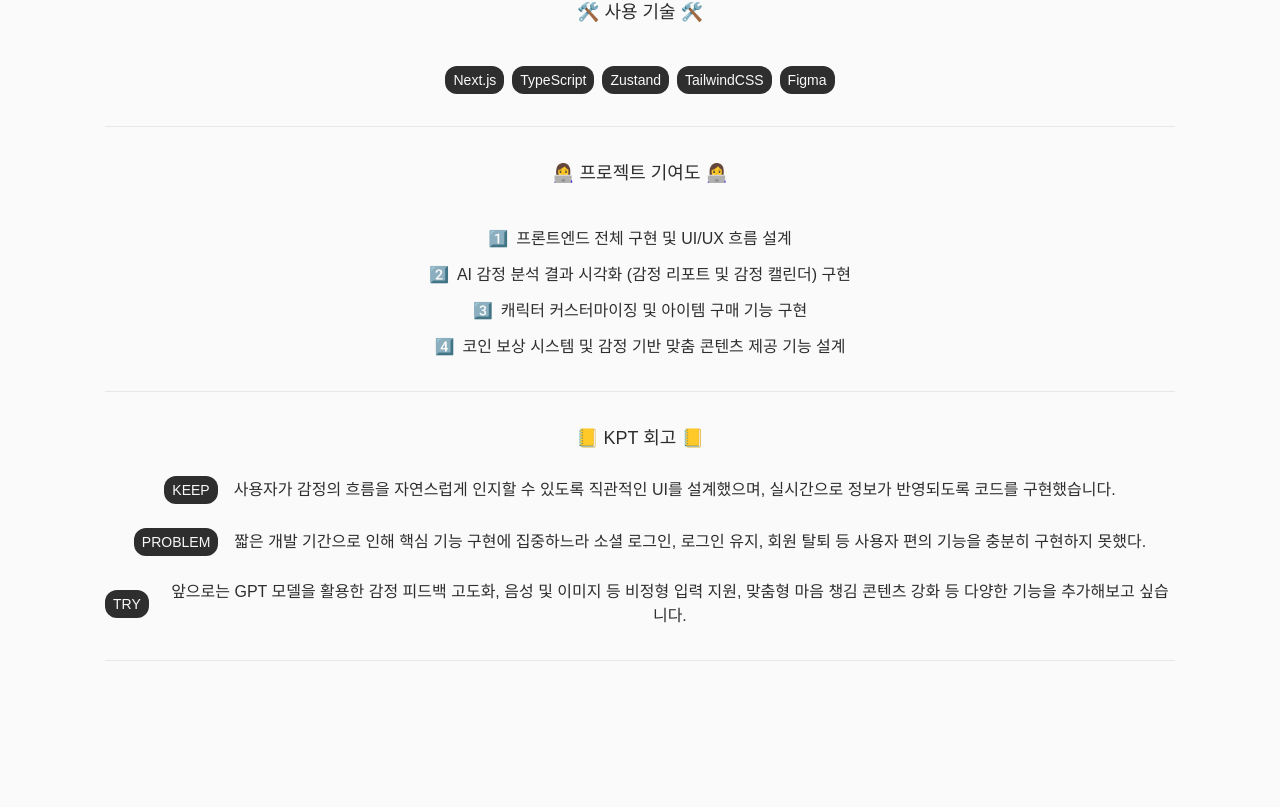
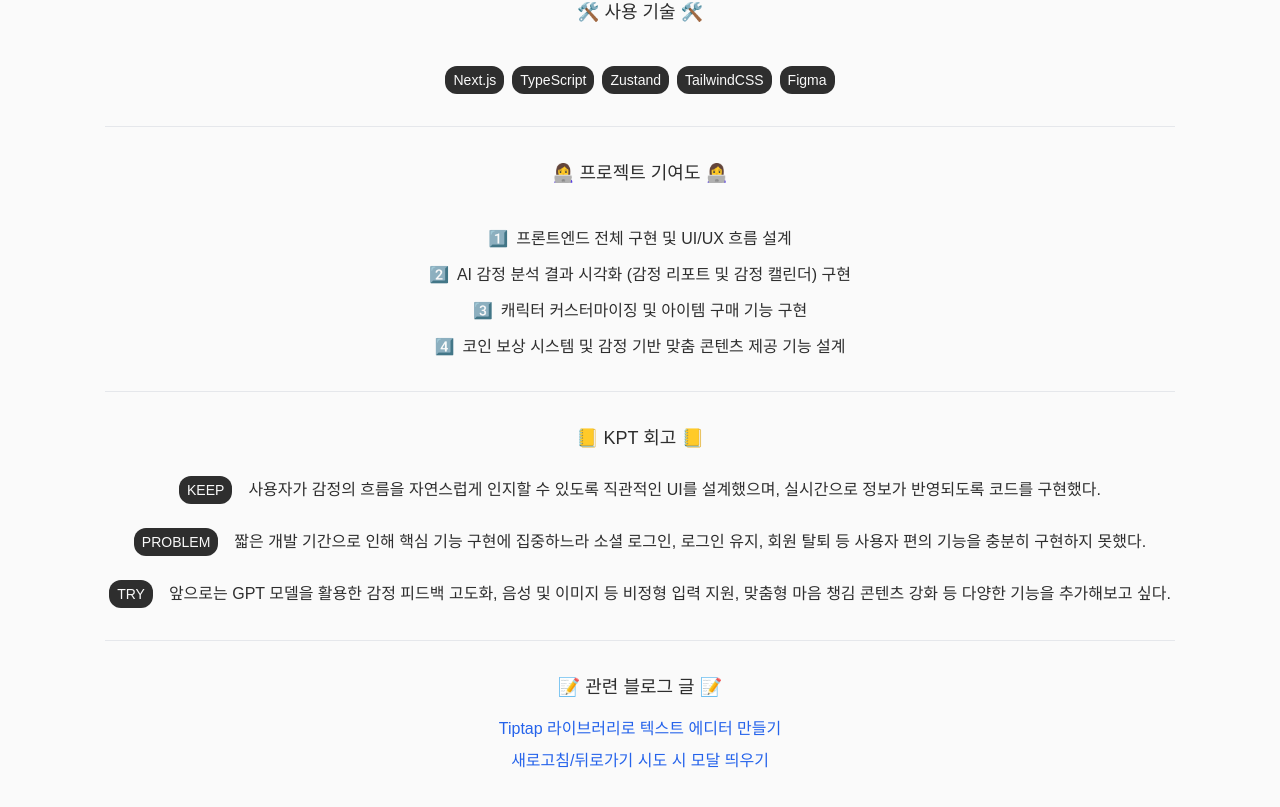
Before and after one commit to xuuwon/yuwon-portfolio, a React (Vite) app: page /projects/4 in a window 1280 px wide. Shown: the part 1091-1898 px from the top of the page. Before the commit the page ends 1816 px from the top, so only its background shows below. Built offline with nearby package versions, Linux system fonts and the light colour scheme; a web font is replaced by a local one.

Commit message:
feat: 관련 블로그 글 추가

```diff
--- a/src/components/data/projectData.ts
+++ b/src/components/data/projectData.ts
@@ -70,6 +70,20 @@ export const projectDetailData: ProjectDetailProps[] = [
     problem:
       "액세스 및 리프레시 토큰을 받아올 때 역량 부족으로 httpOnly와 Secure 속성을 설정하지 못해 보안상 문제가 발생했다.",
     try: "유저 관련 작업을 맡은 만큼, 보안에 더욱 신경을 쓰고, 시간을 충분히 할애하여 보안 조치를 강화하겠다.",
+    blogs: [
+      {
+        title: "cva, clsx를 활용하여 레이어팝업 컴포넌트 만들기",
+        link: "https://xuwon.tistory.com/38",
+      },
+      {
+        title: "RTK Query로 로그인 API 구현하고 RTK로 유저 정보 관리하기",
+        link: "https://xuwon.tistory.com/42",
+      },
+      {
+        title: "[트러블 슈팅] 자동 로그인 트러블 슈팅",
+        link: "https://xuwon.tistory.com/46",
+      },
+    ],
   },
   {
     id: 2,
@@ -107,6 +121,20 @@ export const projectDetailData: ProjectDetailProps[] = [
     problem:
       "발표 종료 후 백엔드 개발자와의 연락이 끊기면서 서버가 정상적으로 작동하지 않아 최종 배포를 완료하지 못했다. \n프론트엔드 팀장으로서 작업 일정과 커뮤니케이션을 명확히 조율하지 못한 점이 원인이었다.",
     try: "앞으로는 작업 기한과 개발 일정을 철저히 관리하고, 주요 기능이나 작업 누락이 없도록 소통 체계를 더욱 명확히 운영하고자 한다.",
+    blogs: [
+      {
+        title: "Tailwind CSS + SCSS로 반응형 구현하기",
+        link: "https://xuwon.tistory.com/49",
+      },
+      {
+        title: "Zustand로 API 호출 및 상태 관리하기",
+        link: "https://xuwon.tistory.com/50",
+      },
+      {
+        title: "[리팩토링] 새로고침 해도 검색 결과가 남아있도록 하기",
+        link: "https://xuwon.tistory.com/51",
+      },
+    ],
   },
   {
     id: 3,
@@ -129,6 +157,12 @@ export const projectDetailData: ProjectDetailProps[] = [
     problem:
       "사용자 인터렉션(hover, animation 등)이 풍부하지 않은 편이라 다소 정적인 것 같다는 피드백을 받았다.",
     try: "색상 대비 등 접근성 요소를 더 고려한 UI 개선과 인터랙션 등을 추가하고 싶다.",
+    blogs: [
+      {
+        title: "스크롤 기반 싱글 페이지 라우팅 구현하기",
+        link: "https://xuwon.tistory.com/54",
+      },
+    ],
   },
   {
     id: 4,
@@ -148,9 +182,19 @@ export const projectDetailData: ProjectDetailProps[] = [
       "캐릭터 커스터마이징 및 아이템 구매 기능 구현",
       "코인 보상 시스템 및 감정 기반 맞춤 콘텐츠 제공 기능 설계",
     ],
-    keep: "사용자가 감정의 흐름을 자연스럽게 인지할 수 있도록 직관적인 UI를 설계했으며, 실시간으로 정보가 반영되도록 코드를 구현했습니다.",
+    keep: "사용자가 감정의 흐름을 자연스럽게 인지할 수 있도록 직관적인 UI를 설계했으며, 실시간으로 정보가 반영되도록 코드를 구현했다.",
     problem:
       "짧은 개발 기간으로 인해 핵심 기능 구현에 집중하느라 소셜 로그인, 로그인 유지, 회원 탈퇴 등 사용자 편의 기능을 충분히 구현하지 못했다.",
-    try: "앞으로는 GPT 모델을 활용한 감정 피드백 고도화, 음성 및 이미지 등 비정형 입력 지원, 맞춤형 마음 챙김 콘텐츠 강화 등 다양한 기능을 추가해보고 싶습니다.",
+    try: "앞으로는 GPT 모델을 활용한 감정 피드백 고도화, 음성 및 이미지 등 비정형 입력 지원, 맞춤형 마음 챙김 콘텐츠 강화 등 다양한 기능을 추가해보고 싶다.",
+    blogs: [
+      {
+        title: "Tiptap 라이브러리로 텍스트 에디터 만들기",
+        link: "https://xuwon.tistory.com/57",
+      },
+      {
+        title: "새로고침/뒤로가기 시도 시 모달 띄우기",
+        link: "https://xuwon.tistory.com/58",
+      },
+    ],
   },
 ];
--- a/src/components/type/type.ts
+++ b/src/components/type/type.ts
@@ -23,6 +23,10 @@ export type ProjectDetailProps = {
   keep: string;
   problem: string;
   try: string;
+  blogs?: {
+    title: string;
+    link: string;
+  }[];
 };
 
 export type ExperienceCardProps = {
```
